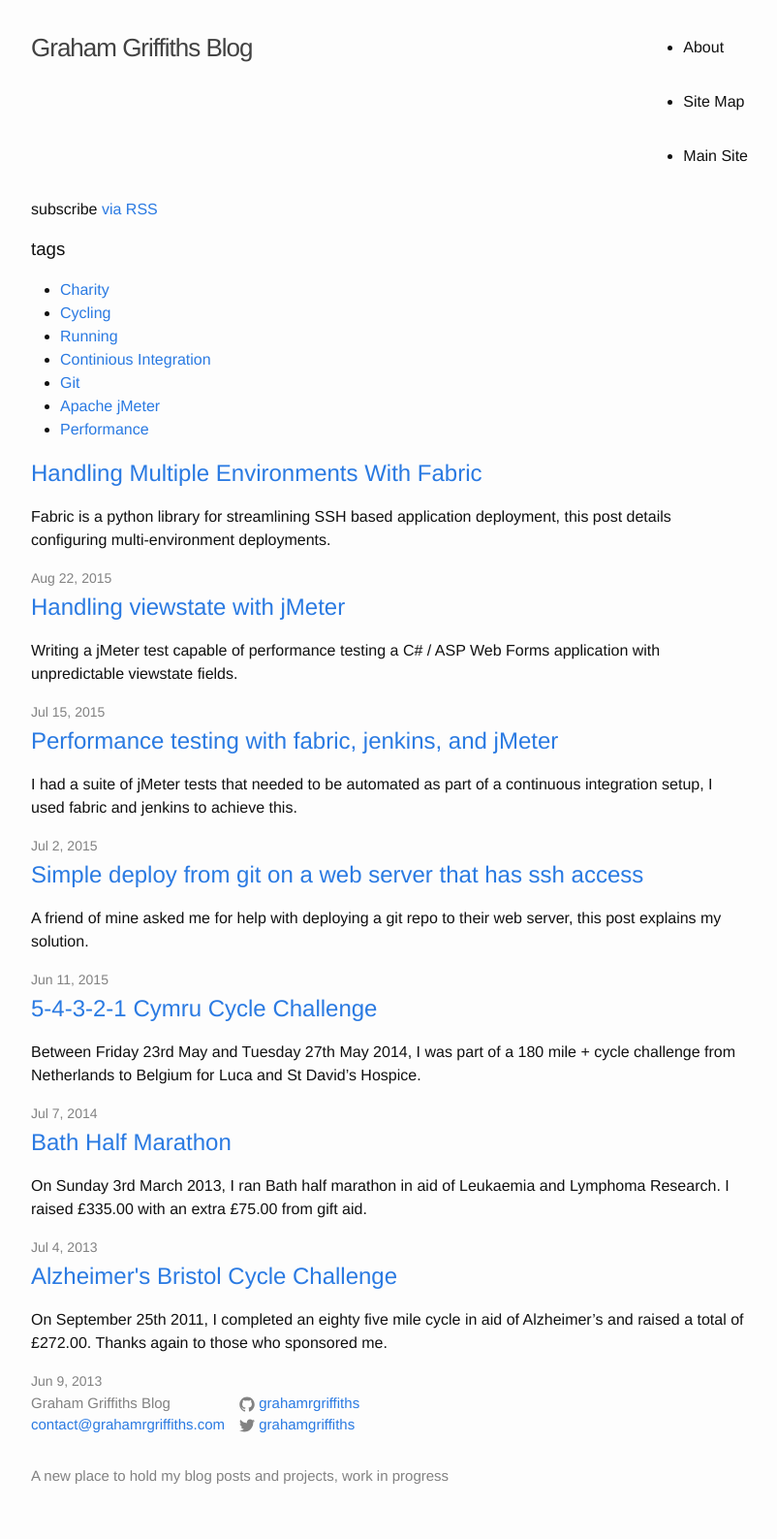
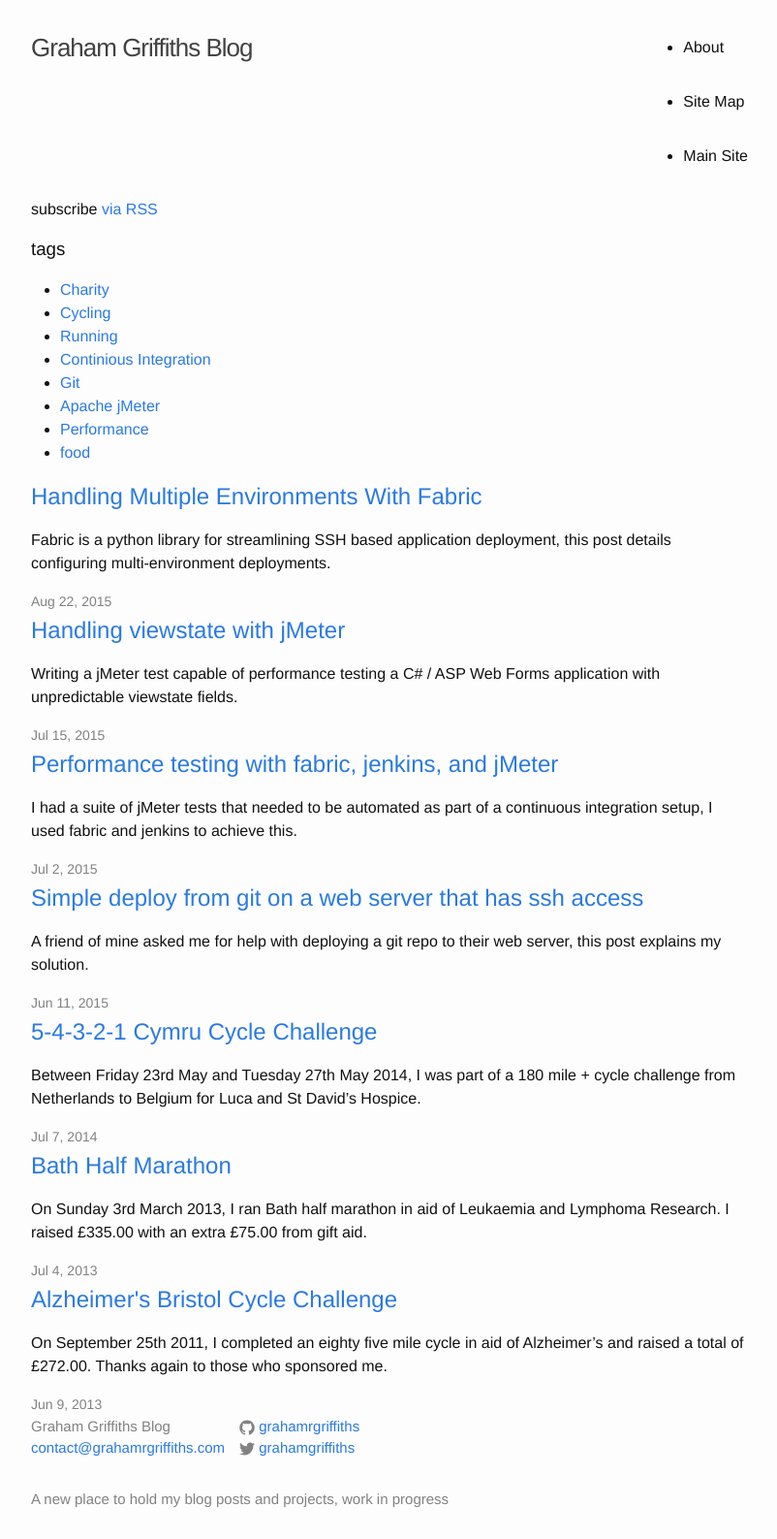
Before and after one commit to grahamrgriffiths/grahamrgriffiths.github.io, a Jekyll site: the page built from index.html, in a window 1280 px wide. Shown: the whole page at 97% size, without its empty margins (238-1040 px from the left). Built offline with Jekyll 4.4.1, drawn with Linux system fonts in a browser that asks for light colours; nearby versions of some CDN libraries; before the commit the page ends 1563 px from its top, so only the background shows below that.

Commit message:
food tag

```diff
--- a/_data/tags.yml
+++ b/_data/tags.yml
@@ -18,3 +18,6 @@
 
 - slug: performance
   name: Performance
+
+- slug: food
+  name: food
```
